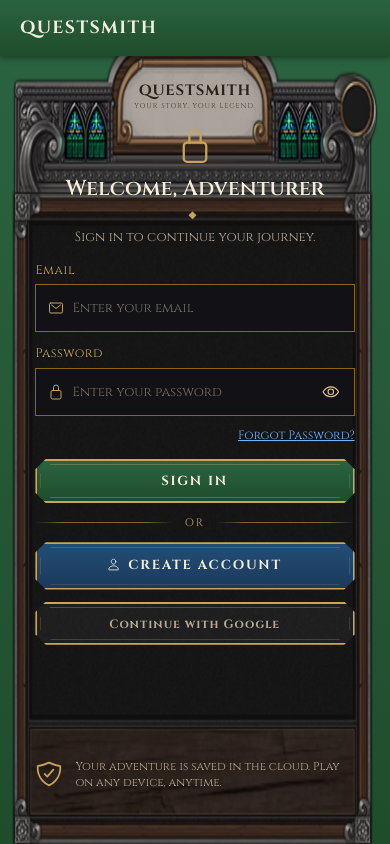
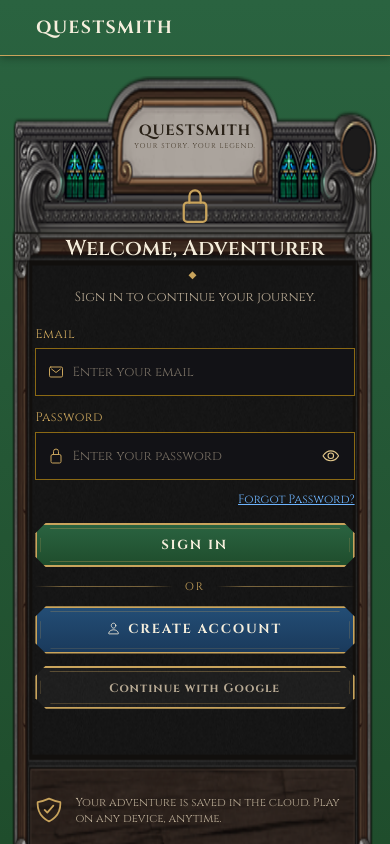
Before and after one commit to treyeckels/questsmith, a React (Vite) app: page /login in a window 390 px wide. Built offline with nearby package versions, Linux system fonts and the light colour scheme; no server answers; what @capacitor/core would draw is missing.

Commit message:
fix: improve login header spacing and restore nav shadow on mobile
Use a unified page background to prevent Samsung header seams, add safe-area padding and layout spacing, and restore a gold border with subtle drop shadow on the app header.

```diff
--- a/src/features/auth/AuthPage.css
+++ b/src/features/auth/AuthPage.css
@@ -1,11 +1,27 @@
 .auth-page {
     --ion-background-color: var(--qs-green);
+    background: var(--qs-auth-bg);
+}
+
+.auth-page__header {
+    box-shadow: 0 2px 8px rgba(0, 0, 0, 0.3);
+}
+
+.auth-page__header::after {
+    display: none;
 }
 
 .auth-page__header ion-toolbar {
-    --background: var(--qs-auth-bg);
+    --background: transparent;
     --color: var(--qs-text);
+    --border-width: 0 0 1px 0;
     --border-color: var(--qs-gold);
+    --border-style: solid;
+    --padding-top: max(env(safe-area-inset-top), 0.75rem);
+    --padding-bottom: 0.75rem;
+    --padding-start: 1rem;
+    --padding-end: 1rem;
+    --min-height: 3.5rem;
 }
 
 .auth-page__header ion-title {
@@ -17,21 +33,30 @@
 }
 
 .auth-page__content {
-    --background: var(--qs-auth-bg);
-    --padding-bottom: 1rem;
+    --background: transparent;
+    --padding-top: 0.5rem;
+    --padding-bottom: 1.25rem;
     --padding-start: 0.75rem;
     --padding-end: 0.75rem;
 }
 
+.auth-page__content::part(background) {
+    background: transparent;
+}
+
 .auth-page__content::part(scroll) {
     display: flex;
+    flex-direction: column;
     align-items: center;
-    justify-content: center;
+    justify-content: flex-start;
+    padding-top: clamp(0.75rem, 3vw, 1.25rem);
+    min-height: 100%;
 }
 
 .auth-hero {
     text-align: center;
-    margin-bottom: clamp(1rem, 4vw, 1.5rem);
+    margin-top: clamp(0.75rem, 3vw, 1.25rem);
+    margin-bottom: clamp(1.25rem, 4vw, 1.75rem);
 }
 
 .auth-hero__icon {
--- a/src/shared/components/FantasyFrame.css
+++ b/src/shared/components/FantasyFrame.css
@@ -1,13 +1,13 @@
 .fantasy-frame {
     position: relative;
     width: min(100%, 26rem);
-    margin: 0 auto;
+    margin: clamp(0.5rem, 2vw, 1rem) auto 0;
     min-height: min(100dvh - 2rem, 52rem);
     background: url('/img/friends_box_merge.png') no-repeat center top;
     background-size: 100% 100%;
     display: flex;
     flex-direction: column;
-    padding: clamp(5.75rem, 22vw, 7.25rem) clamp(1.25rem, 6vw, 2rem) clamp(3.5rem, 14vw, 5rem);
+    padding: clamp(6.25rem, 24vw, 7.75rem) clamp(1.25rem, 6vw, 2rem) clamp(3.75rem, 14vw, 5.25rem);
     box-sizing: border-box;
 }
 
```
